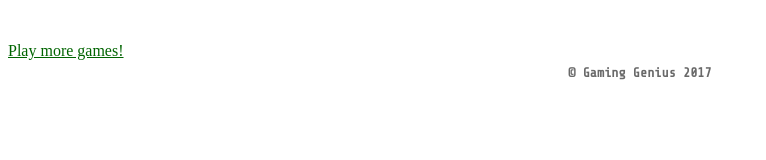
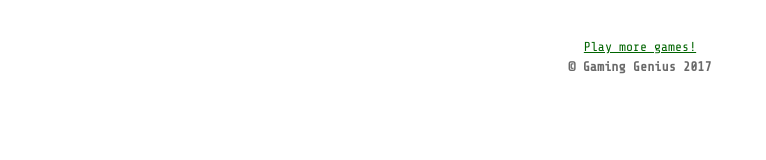
Before and after one commit to pranavpatil1/pranavpatil1.github.io, a plain HTML site: page footer.html in a window 1280 px wide. Shown: the whole page, without its empty margins (0-766 px from the left). Drawn offline with nearby package versions, Linux system fonts and the light colour scheme.

Commit message:
Fixed favicon/footer

```diff
--- a/footer.html
+++ b/footer.html
@@ -11,7 +11,7 @@
 				text-align: center;
 				color: dimgray;
 			}
-			.gLink {
+			#gLink {
 				text-align: center;
 				font-size: 13px;
 				font-family: "Share Tech Mono", monospace;
--- a/index.html
+++ b/index.html
@@ -5,7 +5,7 @@
 		<title>Gaming Genius</title>
 
 		<link href="https://fonts.googleapis.com/css?family=Inconsolata" rel="stylesheet" type="text/css">
-		<link rel="icon" href="http://gaming-genius.tk/favicon.ico?v=2" />
+		<link rel="icon" href="/favicon.ico?v=2" />
 		<script src="//code.jquery.com/jquery-1.10.2.js"></script>
 		<script>
 			$(function(){
```
